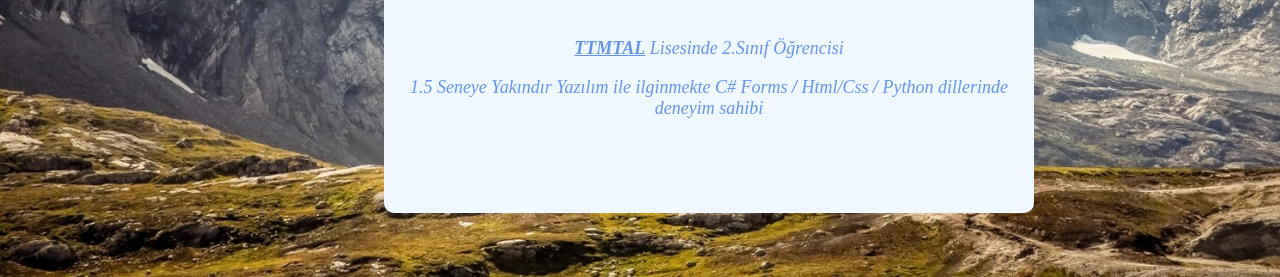
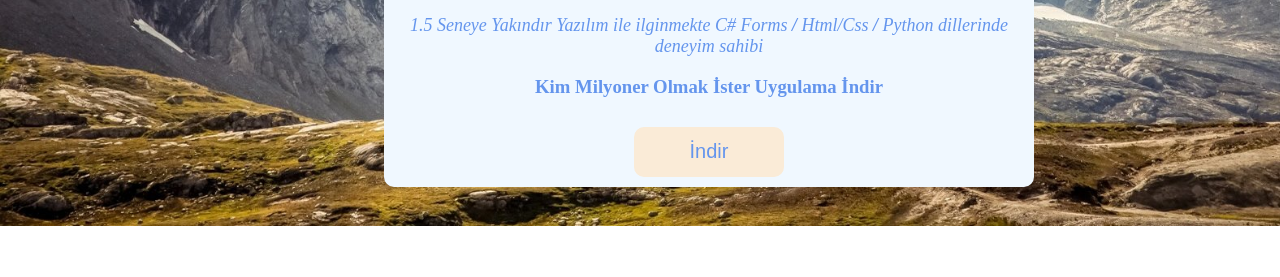
Before and after one commit to KaanGks/Kaangksu.github.io, a plain HTML site: page index.html in a window 1280 px wide. Shown: the part 651-928 px from the top of the page. After the commit the page ends 877 px from the top, so only its background shows below. Drawn offline with Linux system fonts and the light colour scheme.

Commit message:
Update index.html

```diff
--- a/index.html
+++ b/index.html
@@ -32,6 +32,17 @@
         border-radius: 50%;
 
     }
+    #button-design{
+        border-radius: 10px;
+        border-color: antiquewhite;
+        border: 0px;
+        width: 150px;
+        height: 50px;
+        margin: 10px 250px;
+        background-color:antiquewhite;
+
+        font-size: 20px;
+    }
 
     h1{
         color:cornflowerblue;
@@ -59,7 +70,7 @@
     #box-Main{
 
         border-radius: 10px;
-        margin: 5% 30% ;
+        margin: 3% 30% ;
         background-color: aliceblue;
         width: 650px;
         height: 700px;
@@ -84,7 +95,15 @@
         color: cornflowerblue;
         text-align: center;
     }
+    h3{
+        color: cornflowerblue;
+        text-align: center;
+    }
     #a-ttmtal{
+        color: cornflowerblue;
+    }
+    #a-indir{
+        text-decoration: none;
         color: cornflowerblue;
     }
 
@@ -104,9 +123,8 @@
         <img id="img-header" src="computer.jpeg" alt="Resim">
         <div><img id="img-Main"src="IMG_20220619_204055_178.jpg" alt="Kaan Göksu"></div>
 
-        <br><br><br><br><br><br>
+        <br><br><br><br>
         <h1>Kaan Göksu</h1>
-
         <h2>Bilgiler</h2>
         <br>
         <p>
@@ -116,7 +134,8 @@
             C# Forms <strong>/</strong> Html/Css <strong>/</strong> Python
             dillerinde deneyim sahibi
         </p>
-
+        <h3>Kim Milyoner Olmak İster Uygulama İndir</h3>
+        <button type="button" id="button-design"><a id="a-indir"href="Kim Milyoner Olmak İster.rar" download>İndir</a></button>
 
     </div>
 
```
